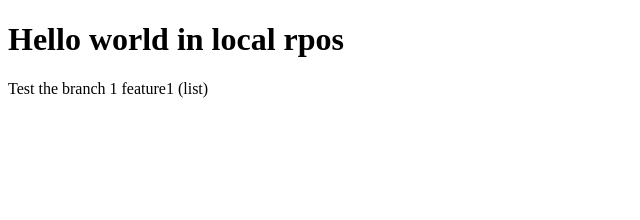
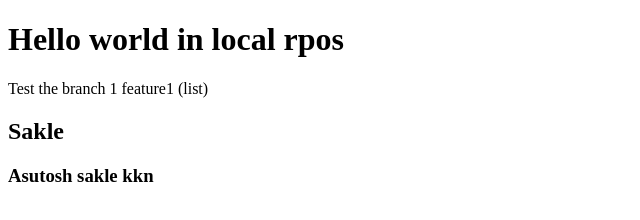
Before and after one commit to saklebecsasutosh/Localrepositorys1, a plain HTML site: page index.html in a window 1280 px wide. Shown: the whole page, without its empty margins (0-640 px from the left). Drawn offline with Linux system fonts and the light colour scheme.

Commit message:
some msg

```diff
--- a/index.html
+++ b/index.html
@@ -9,5 +9,7 @@
 <body>
     <h1>Hello world in local rpos</h1>
     <p>Test the branch 1 feature1 (list)</p>
+    <h2>Sakle</h2>
+    <h3>Asutosh sakle kkn</h3>
 </body>
 </html>
```
